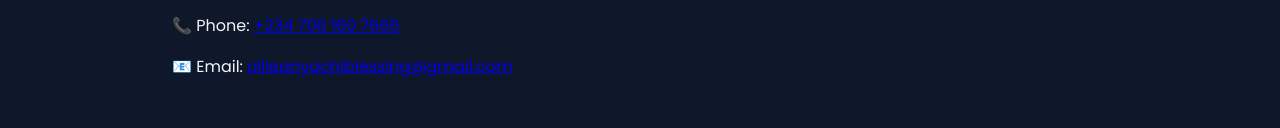
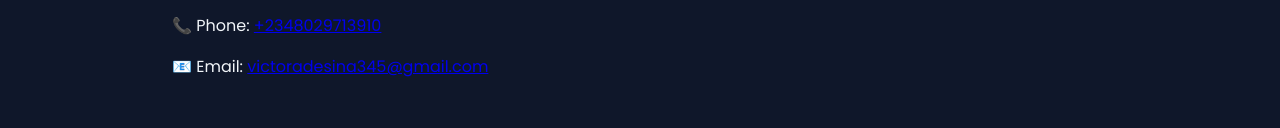
Before and after one commit to Theauthenticvic23/victors-portfolio, a plain HTML site: page index.html in a window 1280 px wide. Shown: the part 4528-4656 px from the top of the page. Drawn offline with Linux system fonts and the light colour scheme.

Commit message:
Update contact information

```diff
--- a/index.html
+++ b/index.html
@@ -190,8 +190,8 @@
   <!-- Contact -->
   <section id="contact" class="section">
     <h2>Contact Me</h2>
-    <p>📞 Phone: <a href="tel:+2347061607665">+234 706 160 7665</a></p>
-    <p>📧 Email: <a href="mailto:olileanyachiblessing@gmail.com">olileanyachiblessing@gmail.com</a></p>
+    <p>📞 Phone: <a href="tel:+2348029713910">+2348029713910</a></p>
+    <p>📧 Email: <a href="mailto:victoradesina345@gmail.com">victoradesina345@gmail.com</a></p>
   </section>
 
   <!-- Footer -->
```
